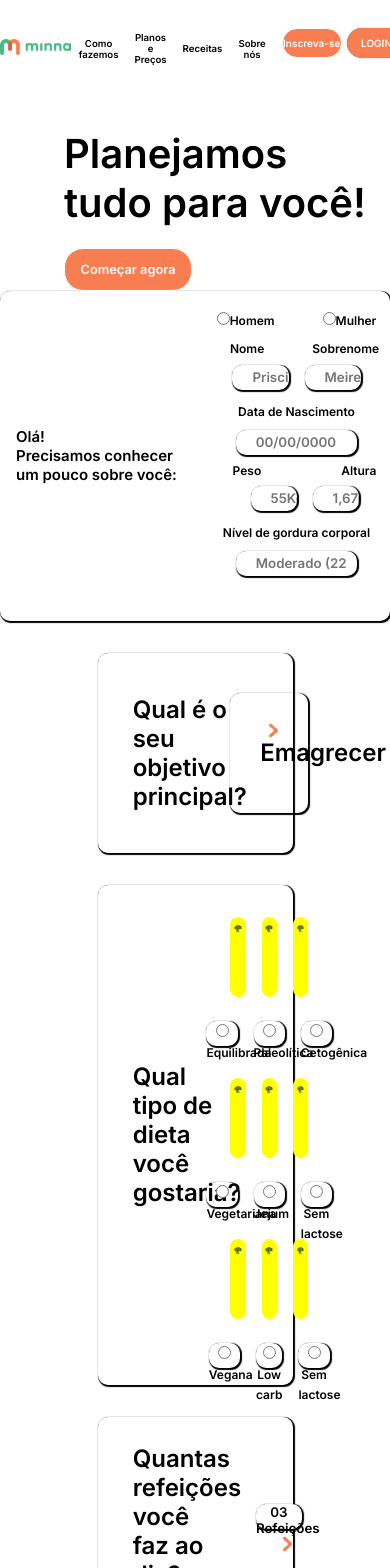
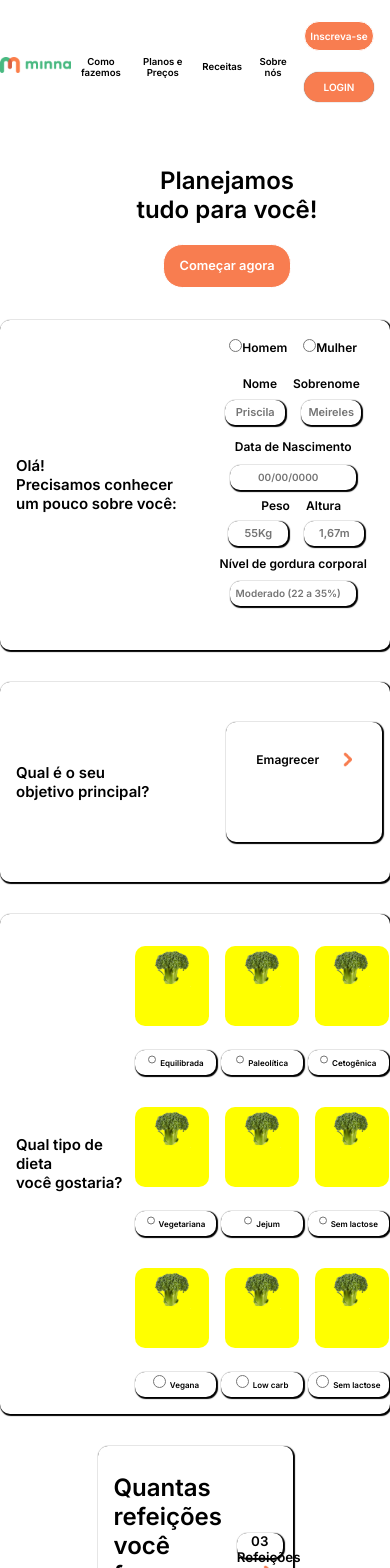
Before and after one commit to bruno-boggio/Figmateste-app, a React (Create React App) app: page / in a window 390 px wide. Shown: the top 1568 px of the page. Built offline with nearby package versions, Linux system fonts and the light colour scheme.

Commit message:
ajustando responsividade header

```diff
--- a/src/App.css
+++ b/src/App.css
@@ -7,6 +7,7 @@
 
 .app{
     margin: auto;
+    max-width: 100%;
 }
 
 
@@ -48,8 +49,13 @@ p {
     max-width: 450px;
 }
 
+.navbar-div-btn{
+  max-width: 100%;
+  background-color: red;
+}
+
 .nav-btn{
-  width: 100%;
+  max-width: 100%;
 }
 
 .navbar-btn-sub{
@@ -98,8 +104,6 @@ p {
   font-size: 0.8rem;
 }
 
-
-
 .div-about{
   max-width: 50%;
   height: 330px;
@@ -123,13 +127,13 @@ p {
 
 .about-fields{
   width: 50%;
-  margin-top: 1.1rem;
+  height: 100%;
 }
 
 .gender{
   display: flex;
   gap: 3rem;
-  margin: 0 auto;
+  margin: 1rem auto;
   justify-content: center;
   font-weight: bold;
 }
@@ -236,7 +240,7 @@ p {
   width: 50%;
   margin: auto;
   margin-left: 2.2rem;
-  font-size: 2rem;
+  font-size: 1rem;
 }
 
 .div-objective-options{
@@ -272,11 +276,11 @@ p {
   width: 50%;
   margin: auto;
   margin-left: 2.2rem;
-  font-size: 2rem;
+  font-size: 1rem;
 }
 
 .diet-container-items{
-    width: 40%;
+    width: 70%;
     margin: 0 auto;
     text-align: center;
 }
@@ -628,7 +632,11 @@ p {
 }
 
 
-@media (max-width: 700px) and (min-width: 300px) {
+                @media (max-width: 900px) and (min-width: 300px) {
+
+                  .app{
+                    min-width: 100%;
+                  }
 
                   .navbar-container{
                     max-width: 100%;
@@ -656,17 +664,36 @@ p {
                   }
 
                   .nav-btn{
+                    max-width: 100%;
                     display: flex;
-    gap: 0.3rem;
+                    flex-direction: column;
+                    align-items: center;
                   }
 
-  .navbar-btn-sub, .navbar-btn-log{
-    width: 60px;
+                  .navbar-btn-sub{
+                    text-align: center;
+                    width: 70px;
+                    height: 30px;
+                    font-size: 10px;
+                    margin-right: 1rem;
+                  }
+
+                  .navbar-btn-log{
+                    text-align: center;
+                    width: 70px;
                     height: 30px;
                     font-size: 10px;
                   }
 
+                  .navbar-h1{
+                    text-align: center;
+                    font-size: 12px;
+                    margin-bottom: 2rem;
+                  }
+
                   .div-about{
+                    display: flex;
+                    align-items: center;
                     max-width: 100%;
                     margin: auto;
                   }
@@ -685,4 +712,107 @@ p {
                   .about-text-h1{
                     font-size: 15px;
                   }
+
+                  .about-fields{
+                    text-align: center;
                   }
+
+                  .gender{
+                    display: flex;
+                    gap: 1rem;
+                  }
+
+                  .name{
+                    display: flex;
+                    gap: 1rem;
+                  }
+
+                  .input-fname, .input-lname{
+                    width: 60px;
+                    font-size: 11px;
+                    text-align: center;
+                    padding-left: 0;
+                  }
+
+                  .input-nasc{
+                    font-size: 10px;
+                    padding-left: 0;
+                    text-align: center;
+                    max-width: 80%;
+                  }
+
+                  .label-weight-height{
+                    display: flex;
+                    gap: 1rem;
+                  }
+
+                  .input-weight-height{
+                    display: flex;
+                    gap: 1rem;
+                    margin-right: 1.6rem;
+                    justify-content: center;
+                  }
+
+                  .weight, .height{
+                    width: 60px;
+                    font-size: 11px;
+                    text-align: center;
+                    padding-left: 0;
+                  }
+
+                  .div-imc{
+                    font-size: 12px;
+                  }
+
+                  .div-objective{
+                    max-width: 100%;
+                  }
+
+                  .objective-text{
+                    margin-left: 1rem;
+                    text-align: left;
+                  }
+
+                  .objective-text-h1{
+                    font-size: 15px;
+                  }
+
+
+                  .objective-list-p{
+                    font-size: 12px;
+                  }
+
+                  .div-dieta{
+                    max-width: 100%;
+                  }
+
+                  .diet-text{
+                    margin-left: 1rem;
+                    text-align: left;
+                    max-width: 30%;
+                  }
+
+                  .diet-container-items{
+                    max-width: 65%;
+                  }
+
+                  .diet-div-items{
+                    display: flex;
+                    align-items: center;
+                    gap: 5px;
+                  }
+
+                  .diet-input-item{
+                    max-width: 100%;
+                  }
+                  .input-item-diet{
+                    width: 8px;
+                    padding: 0;
+
+                  }
+
+                  .label-diet-item{
+                    font-size: 8px;
+
+                  }
+                }
--- a/src/Components/CardDieta.jsx
+++ b/src/Components/CardDieta.jsx
@@ -6,8 +6,8 @@ const CardDieta = () => {
         <div className="div-dieta">
 
                 <div className="diet-text">
-                   <p>Qual tipo de dieta</p>
-                   <p>você gostaria?</p>
+                   <h1 className="objective-text-h1">Qual tipo de dieta</h1>
+                   <h1 className="objective-text-h1">você gostaria?</h1>
                 </div>
 
         <div className="diet-container-items">
@@ -19,9 +19,9 @@ const CardDieta = () => {
                 </div>
 
                 <div className="diet-div-items">
-                    <div className="diet-input-item">    <input className="" type="radio"></input>  <label>Equilibrada</label>  </div>
-                    <div className="diet-input-item">    <input className="" type="radio"></input>  <label>Paleolítica</label>    </div>
-                    <div className="diet-input-item">    <input className="" type="radio"></input>  <label>Cetogênica</label> </div>
+                    <div className="diet-input-item">    <input className="input-item-diet" type="radio"></input>  <label className="label-diet-item">Equilibrada</label>  </div>
+                    <div className="diet-input-item">    <input className="input-item-diet" type="radio"></input>  <label className="label-diet-item">Paleolítica</label>    </div>
+                    <div className="diet-input-item">    <input className="input-item-diet" type="radio"></input>  <label className="label-diet-item">Cetogênica</label> </div>
                 </div>
 
                 <div className="diet-col-1">
@@ -31,9 +31,9 @@ const CardDieta = () => {
                 </div>
 
                 <div className="diet-div-items">
-                    <div className="diet-input-item">     <input type="radio"></input>  <label>Vegetariana</label>    </div>
-                    <div className="diet-input-item">     <input type="radio"></input>  <label>Jejum</label>  </div>
-                    <div className="diet-input-item">     <input type="radio"></input>  <label>Sem lactose</label>    </div>
+                    <div className="diet-input-item">     <input className="input-item-diet" type="radio"></input>  <label className="label-diet-item">Vegetariana</label>    </div>
+                    <div className="diet-input-item">     <input className="input-item-diet" type="radio"></input>  <label className="label-diet-item">Jejum</label>  </div>
+                    <div className="diet-input-item">     <input className="input-item-diet" type="radio"></input>  <label className="label-diet-item">Sem lactose</label>    </div>
                 </div>
 
                 <div className="diet-col-1">
@@ -43,9 +43,9 @@ const CardDieta = () => {
                 </div>
 
                 <div className="diet-div-items">
-                    <div className="diet-input-item">        <input type="radio"></input>   <label>Vegana</label>   </div>
-                    <div className="diet-input-item">        <input type="radio"></input>   <label>Low carb</label> </div>
-                    <div className="diet-input-item">        <input type="radio"></input>   <label>Sem lactose</label>  </div>
+                    <div className="diet-input-item">        <input type="radio"></input>   <label className="label-diet-item">Vegana</label>   </div>
+                    <div className="diet-input-item">        <input type="radio"></input>   <label className="label-diet-item">Low carb</label> </div>
+                    <div className="diet-input-item">        <input type="radio"></input>   <label className="label-diet-item">Sem lactose</label>  </div>
                 </div>
 
             </div>
--- a/src/Components/CardObjetivo.jsx
+++ b/src/Components/CardObjetivo.jsx
@@ -1,6 +1,5 @@
 import React, {useState} from "react";
 import SetaDireita from '../Assets/seta-direita.png'
-import SetaBaixo from '../Assets/seta-baixo.png'
 
 const CardObjetivo = () => {
 
@@ -10,19 +9,19 @@ const CardObjetivo = () => {
             <div className="div-objective">
 
                 <div className="objective-text">
-                   <p>Qual é o seu</p>
-                   <p>objetivo principal?</p>
+                   <h1 className="objective-text-h1">Qual é o seu</h1>
+                   <h1 className="objective-text-h1">objetivo principal?</h1>
                 </div>
 
                 <div className="div-objective-options">
                        <div className="objective-options">
-                            <img onClick={()=> setlist(!list)} className="objective-setadireita" alt="seta opções" src={list ? SetaBaixo : SetaDireita}></img>
-                            <p>Emagrecer</p>
+                            <img onClick={()=> setlist(!list)} className="objective-setadireita" alt="seta opções" src={SetaDireita}></img>
+                            <p className="objective-list-p">Emagrecer</p>
                             {list === false ? null :
                             <ul>
-                                <p><strong>Manter peso</strong></p>
-                                <p>Ganhe saúde</p>
-                                <p>Ganhar massa muscular</p>
+                                <p className="objective-list-p"><strong>Manter peso</strong></p>
+                                <p className="objective-list-p">Ganhe saúde</p>
+                                <p className="objective-list-p">Ganhar massa muscular</p>
                             </ul>}
 
 
--- a/src/Components/NavBar.jsx
+++ b/src/Components/NavBar.jsx
@@ -5,8 +5,8 @@ import bgImg from '../Assets/bg-navbar.png'
 const NavBar = () => {
     return (
 
-        <div>
-          <div className="app">
+        <div className="app">
+          <div>
 
             <div className="navbar-container">
                     <img className="logo" src={Logo} alt="Logo Minna"></img>
@@ -22,16 +22,16 @@ const NavBar = () => {
 
 
 
-               <div className="navbar-div-btn">
+
                    <div className="nav-btn">
                     <button className="navbar-btn-sub">Inscreva-se</button>
                     <button className="navbar-btn-log">LOGIN</button>
-                    </div>
                    {/*} <img className="bg-header" src={bgImg} alt="img header"></img> {*/}
                 </div>
 
             </div>
-                <div className="navbar-h1">
+
+                     <div className="navbar-h1">
                         <h1>Planejamos</h1>
                         <h1>tudo para você!</h1>
                         <button className="navbar-btn-h1">Começar agora</button>
```
Lines whose indentation alone changed are shown as unchanged.
